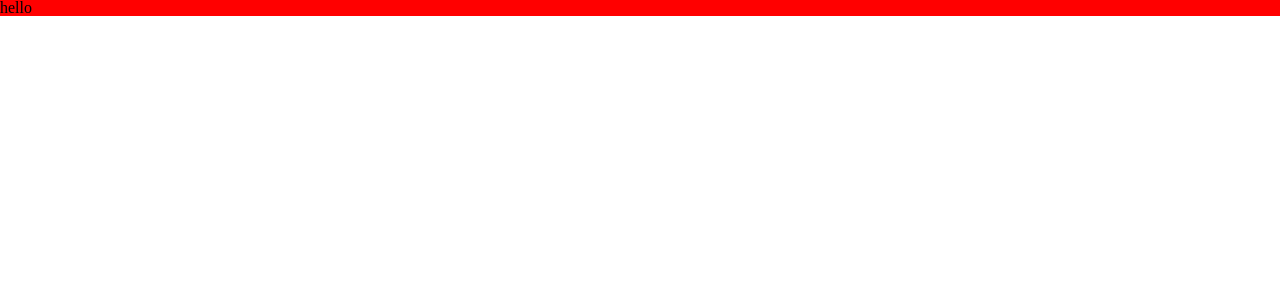
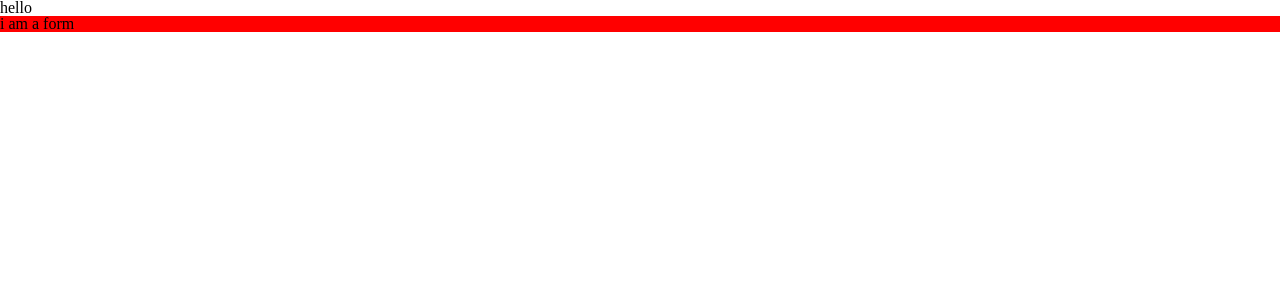
Before and after one commit to tylercorbett/secberus-test, a React (Create React App) app: page / in a window 1280 px wide. Shown: the top 300 px of the page. Built offline with nearby package versions, Linux system fonts and the light colour scheme.

Commit message:
adds styled components

```diff
--- a/package.json
+++ b/package.json
@@ -11,7 +11,8 @@
     "react-dom": "^16.13.0",
     "react-redux": "^7.2.0",
     "react-scripts": "3.4.0",
-    "redux": "^4.0.5"
+    "redux": "^4.0.5",
+    "styled-components": "^5.0.1"
   },
   "scripts": {
     "start": "react-scripts start",
--- a/src/App.js
+++ b/src/App.js
@@ -1,12 +1,14 @@
 import React from 'react';
 import './App.scss';
 import './reset.css';
+import Form from './components/form/Form';
 
 
 function App() {
   return (
     <div className="App">
       hello
+      <Form />
     </div>
   );
 }
--- a/src/App.scss
+++ b/src/App.scss
@@ -1,3 +1,3 @@
 .App {
-  background: red;
+
 }
--- /dev/null
+++ b/src/components/form/Form.js
@@ -0,0 +1,17 @@
+import React from 'react';
+import styled from 'styled-components';
+
+const Frame = styled.section(props => ({
+  background: 'red',
+}))
+
+const Form = () => {
+
+  return (
+    <Frame>
+      <div>i am a form</div>
+    </Frame>
+  );
+};
+
+export default Form;
```
Also changed, not shown: 1 other file (tests, documents, lock files or other folders).
